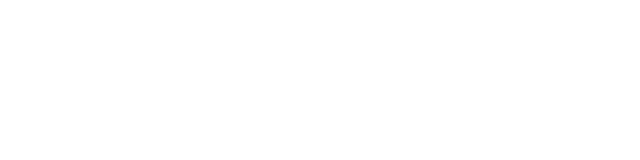
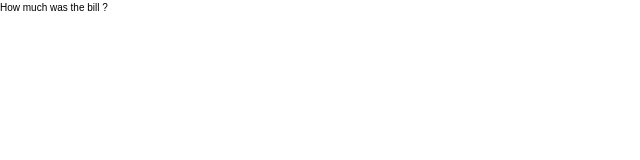
Before and after one commit to Briso10-dev/Tip-Calculator, a React (Vite) app: page / in a window 1280 px wide. Shown: the top 160 px of the page, without its empty margins (0-640 px from the left). Built offline with nearby package versions, Linux system fonts and the light colour scheme.

Commit message:
Bill component in evolution

```diff
--- a/src/components/App.jsx
+++ b/src/components/App.jsx
@@ -1,12 +1,12 @@
-
+import Bill from "./Bill"
 
 function App() {
 
   return (
     <>
-
+      <Bill />
     </>
   )
 }
 
-export default App
+export default App;
--- a/src/components/Bill.jsx
+++ b/src/components/Bill.jsx
@@ -1,7 +1,10 @@
 
 function Bill(){
     return(
-        <div></div>
+        <div className="flex items-center gap-2">
+            <p>How much was the bill ? </p>
+            <input type="text" />
+        </div>
     )
 
 }
```
